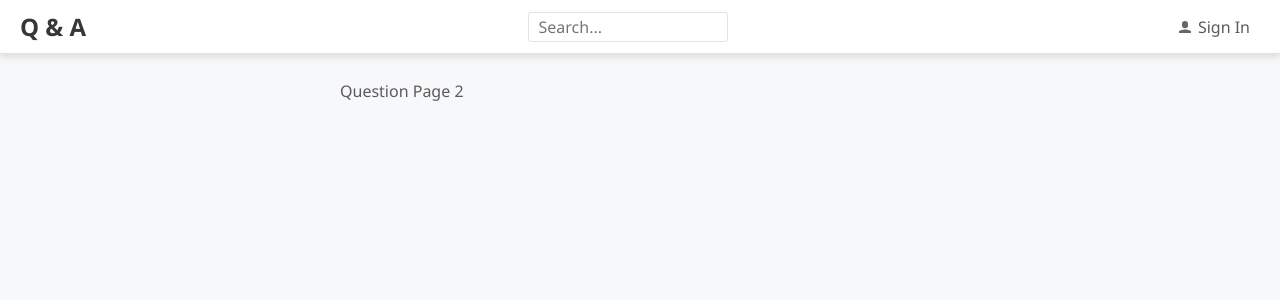
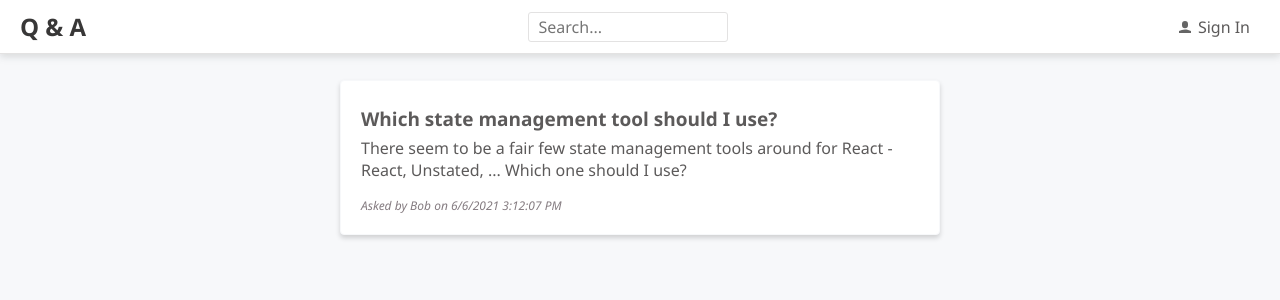
Before and after one commit to rene-copaga/reactaspnetcore5, a React (Create React App) app in the folder frontend/: page /questions/2 in a window 1280 px wide. Shown: the top 300 px of the page. Built offline with nearby package versions, Linux system fonts and the light colour scheme.

Commit message:
-Implementing more of the question page

```diff
--- a/frontend/src/QuestionPage.tsx
+++ b/frontend/src/QuestionPage.tsx
@@ -1,8 +1,69 @@
+/** @jsxImportSource @emotion/react */
+import { css } from '@emotion/react';
+import { gray3, gray6 } from './Styles';
 import React from 'react';
 import { Page } from './Page';
 import { useParams } from 'react-router-dom';
+import { QuestionData, getQuestion } from './QuestionsData';
 
 export const QuestionPage = () => {
+  const [question, setQuestion] = React.useState<QuestionData | null>(null);
+
   const { questionId } = useParams();
-  return <Page>Question Page {questionId}</Page>;
+
+  React.useEffect(() => {
+    const doGetQuestion = async (questionId: number) => {
+      const foundQuestion = await getQuestion(questionId);
+      setQuestion(foundQuestion);
+    };
+    if (questionId) {
+      doGetQuestion(Number(questionId));
+    }
+  }, [questionId]);
+  return (
+    <Page>
+      <div
+        css={css`
+          background-color: white;
+          padding: 15px 20px 20px 20px;
+          border-radius: 4px;
+          border: 1px solid ${gray6};
+          box-shadow: 0 3px 5px 0 rgba(0, 0, 0, 0.16);
+        `}
+      >
+        <div
+          css={css`
+            font-size: 19px;
+            font-weight: bold;
+            margin: 10px 0px 5px;
+          `}
+        >
+          {question === null ? '' : question.title}
+        </div>
+        {question !== null && (
+          <React.Fragment>
+            <p
+              css={css`
+                margin-top: 0px;
+                background-color: white;
+              `}
+            >
+              {question.content}
+            </p>
+            <div
+              css={css`
+                font-size: 12px;
+                font-style: italic;
+                color: ${gray3};
+              `}
+            >
+              {`Asked by ${question.userName} on
+                ${question.created.toLocaleDateString()}
+                ${question.created.toLocaleTimeString()}`}
+            </div>
+          </React.Fragment>
+        )}
+      </div>
+    </Page>
+  );
 };
--- a/frontend/src/QuestionsData.ts
+++ b/frontend/src/QuestionsData.ts
@@ -57,3 +57,11 @@
 const wait = (ms: number): Promise<void> => {
   return new Promise((resolve) => setTimeout(resolve, ms));
 };
+
+export const getQuestion = async (
+  questionId: number,
+): Promise<QuestionData | null> => {
+  await wait(500);
+  const results = questions.filter((q) => q.questionId === questionId);
+  return results.length === 0 ? null : results[0];
+};
```
